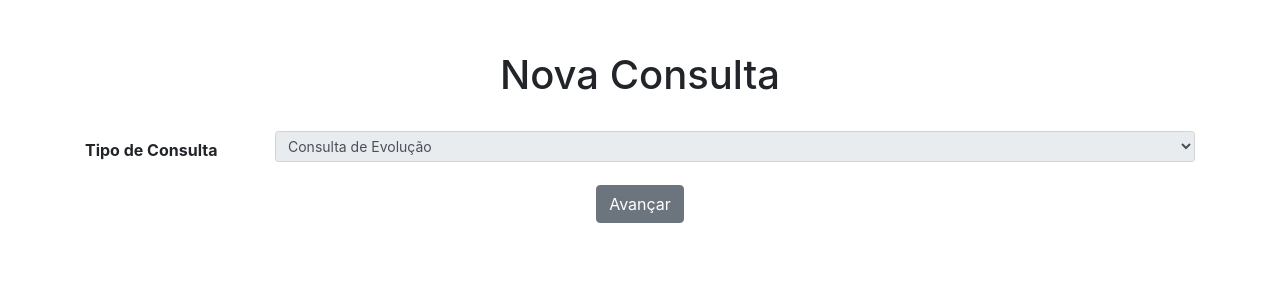
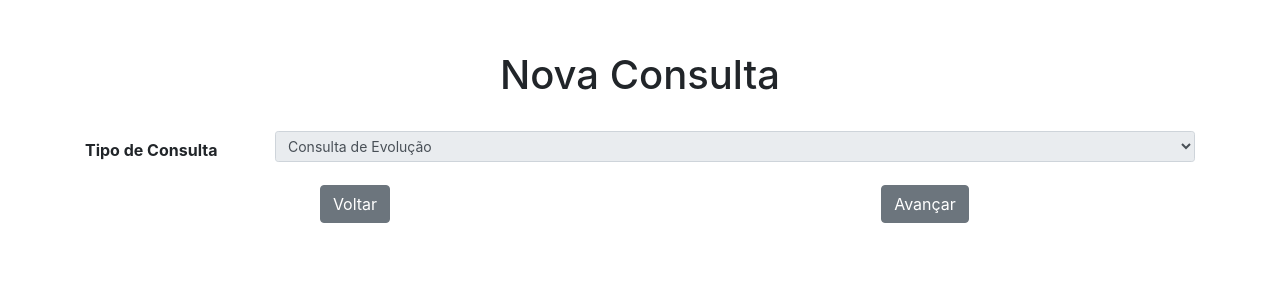
Before and after one commit to BrenoFroes/prontuarioeletronico-2021, a Django app: template prontuarioGeriatria/templates/consulta.html in a window 1280 px wide. Shown: the part 101-401 px from the top of the page. Run offline with Django 3.2, Linux system fonts and the light colour scheme; the template is opened without the code that fills it, so the values that code supplies are empty; some libraries are stand-ins or nearby versions.

Commit message:
[feature] Ajustes visuais feedback 2

```diff
--- a/gerenciamento/views.py
+++ b/gerenciamento/views.py
@@ -47,7 +47,7 @@ def cadastra_paciente(request):
             paciente = form.save(commit=False)
             # Gera o código do paciente baseado em: 2 algoritmos aleatorios + 2 algoritmos de segundo + 2 algoritmos de mes + 2 algoritmos de mes
             codigo = random.randint(10, 99)
-            codigo = str(codigo) + datetime.today().strftime('%S') + datetime.today().strftime('%d%m')
+            codigo = datetime.today().strftime('%d%m') + datetime.today().strftime('%S') + str(codigo)
             paciente.codigo = codigo
             paciente.save()
             messages.add_message(request, messages.INFO, 'Paciente cadastrado com sucesso.')
--- a/prontuarioGeriatria/templates/consulta.html
+++ b/prontuarioGeriatria/templates/consulta.html
@@ -29,9 +29,14 @@
         </div>
 
         <div class="form-group mt-3" >
-            <div class="col-lg-12 text-center">
-                {% csrf_token %}
-                 <button type="submit" class="btn btn-secondary">Avançar</button>
+            <div class="row">
+                <div class="col-lg-6 text-center">
+                    <a href="{{ request.META.HTTP_REFERER }}"><button type="button" class="btn btn-secondary">Voltar</button></a>
+                </div>
+                <div class="col-lg-6 text-center">
+                    {% csrf_token %}
+                     <button type="submit" class="btn btn-secondary">Avançar</button>
+                </div>
             </div>
         </div>
     </form>
```
Also changed, not shown: gerenciamento/templates/gerenciamento/pacientePerfil.html (+4 -5 lines).
